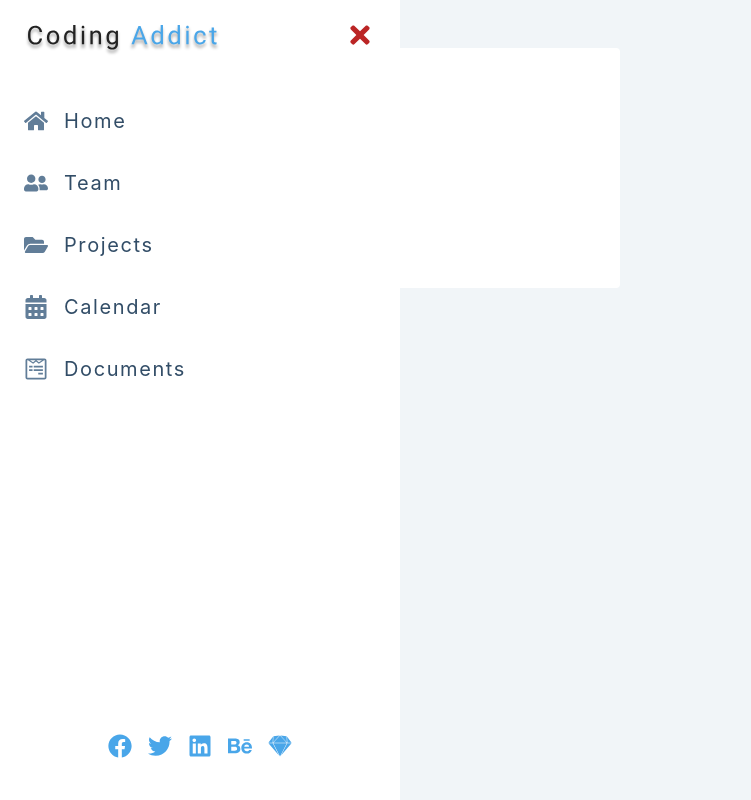
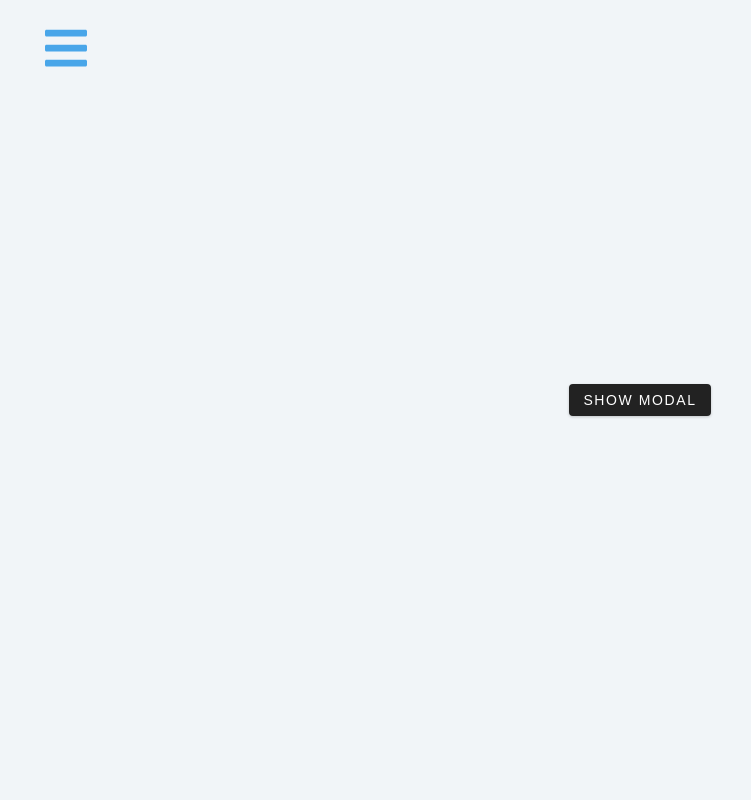
Before and after one commit to NoahThomlison/react-mini-project, a React (Create React App) app in the folder 12-sidebar-modal/setup/: page / in a window 1280 px wide. Shown: the whole page, without its empty margins (0-751 px from the left). Built offline with nearby package versions, Linux system fonts and the light colour scheme.

Commit message:
styling updates

```diff
--- a/12-sidebar-modal/setup/src/Home.js
+++ b/12-sidebar-modal/setup/src/Home.js
@@ -3,14 +3,14 @@ import { FaBars } from 'react-icons/fa'
 
 const Home = () => {
   return (
-    <div>
+    <main>
       <button className='sidebar-toggle'>
         <FaBars></FaBars>
       </button>
       <button className='btn'>
         Show Modal
       </button>
-    </div>
+    </main>
     )
   }
 
--- a/12-sidebar-modal/setup/src/Modal.js
+++ b/12-sidebar-modal/setup/src/Modal.js
@@ -2,8 +2,8 @@ import React from 'react'
 import { FaTimes } from 'react-icons/fa'
 const Modal = () => {
   return (
-  <div className='modal-container'>
-    <div className={`modal-overlay`}>
+  <div className={`modal-overlay`}>
+    <div className='modal-container'>
       <h3>Modal Content</h3>
       <button className='close-modal-btn'>
         <FaTimes></FaTimes>
--- a/12-sidebar-modal/setup/src/Sidebar.js
+++ b/12-sidebar-modal/setup/src/Sidebar.js
@@ -5,7 +5,7 @@ import { social, links } from './data'
 
 const Sidebar = () => {
   return (
-    <aside className={`sidebar show-sidebar`}>
+    <aside className={`sidebar`}>
       <div className='sidebar-header'>
         <img src={logo} alt="logo" className='logo'/>
         <button className='close-btn'>
```
